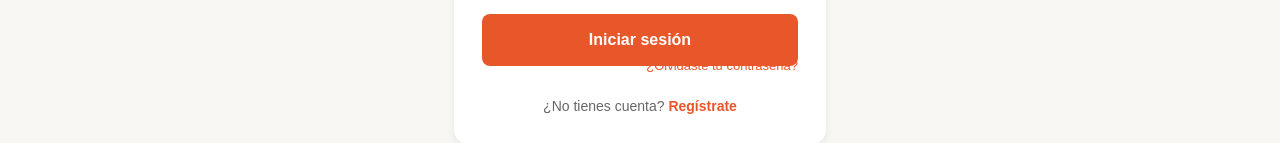
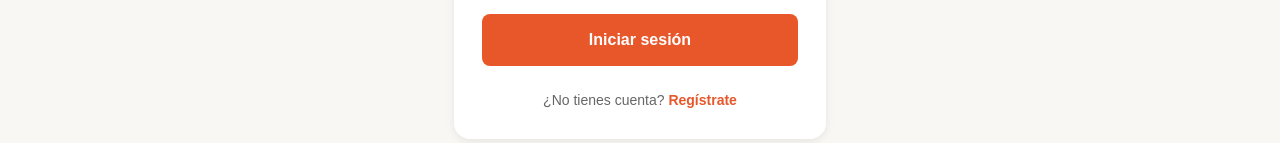
Before and after one commit to LifestyleTravel26/lifestyle-travel, a Next.js app in the folder lifestyle-travel/: page /login in a window 1280 px wide. Shown: the part 669-812 px from the top of the page. Built offline with nearby package versions, Linux system fonts and the light colour scheme.

Commit message:
Fix forgot password margin

```diff
--- a/lifestyle-travel/components/auth/login-form.tsx
+++ b/lifestyle-travel/components/auth/login-form.tsx
@@ -123,7 +123,7 @@ export function LoginForm() {
           color: '#e8572a',
           fontSize: '13px',
           textDecoration: 'none',
-          marginTop: '-10px',
+          marginTop: '-16px',
           marginBottom: '16px',
         }}
       >
```
